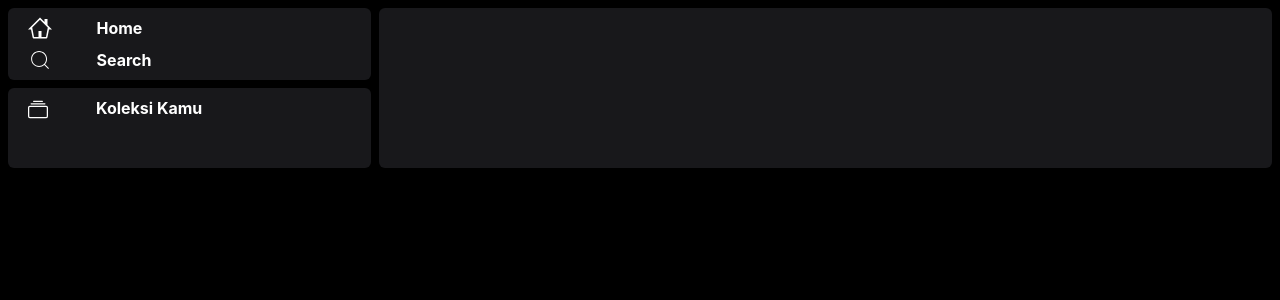
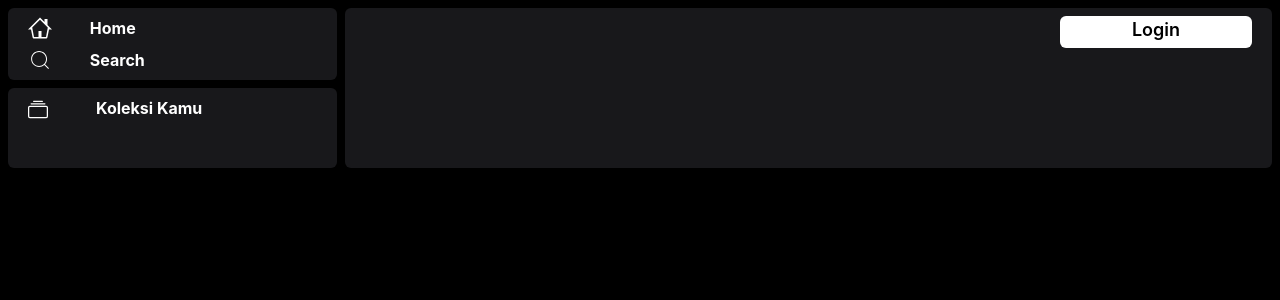
Before and after one commit to zakikurniawan27/spotifyClone-ReactApp, a React (Create React App) app: page / in a window 1280 px wide. Shown: the top 300 px of the page. Built offline with nearby package versions, Linux system fonts and the light colour scheme; some icons are missing.

Commit message:
add authenticate and login

```diff
--- a/package.json
+++ b/package.json
@@ -6,6 +6,7 @@
     "@testing-library/jest-dom": "^5.17.0",
     "@testing-library/react": "^13.4.0",
     "@testing-library/user-event": "^13.5.0",
+    "axios": "^1.6.2",
     "react": "^18.2.0",
     "react-dom": "^18.2.0",
     "react-icons": "^4.12.0",
--- a/src/App.js
+++ b/src/App.js
@@ -1,11 +1,14 @@
 import { Route, Routes } from "react-router-dom"
 import Home from "./pages/Home"
 import Search from "./pages/Search"
+import { useState } from "react";
 
 function App() {
+  const tokenLocalStorage = localStorage.getItem("token")
+  const [token, setToken] = useState(tokenLocalStorage)
   return (
     <Routes>
-      <Route path="/" element={<Home />}/>
+      <Route path="/" element={<Home token={token} setToken={setToken} tokenLocalStorage={tokenLocalStorage} />}/>
       <Route path="/search" element={<Search />}/>
     </Routes>
   );
--- /dev/null
+++ b/src/components/Header/Headers.jsx
@@ -0,0 +1,21 @@
+import ButtonLogin from "../button/ButtonLogin"
+
+const Headers = ({token, setToken, tokenLocalStorage}) =>{
+
+    const logout = () =>{
+        localStorage.removeItem("token")
+        setToken('')
+    }
+
+    return (
+        <div className="relative mt-2 flex justify-end mx-5">
+            {!token ?
+            <ButtonLogin token={token} setToken={setToken} tokenLocalStorage={tokenLocalStorage} />
+            :
+            <p className="text-white" onClick={()=> logout()}>Logout</p>
+            }
+        </div>
+    )
+}
+
+export default Headers
--- /dev/null
+++ b/src/components/button/ButtonLogin.jsx
@@ -0,0 +1,37 @@
+import { useEffect } from "react"
+
+const ButtonLogin = ({setToken, tokenLocalStorage}) =>{
+
+
+    const getToken = () => {
+        let urlParams = new URLSearchParams(window.location.hash.replace("#","?"));
+        let token = urlParams.get('access_token');
+    }
+
+    useEffect(() => {
+        const hash = window.location.hash
+
+
+        getToken()
+
+        if(!tokenLocalStorage && hash){
+            tokenLocalStorage = hash.substring(1).split("&").find(element => element.startsWith("access_token")).split("=")[1]
+
+            window.location.hash = ""
+            window.localStorage.setItem("token",tokenLocalStorage)
+            setToken(tokenLocalStorage)
+        }
+    },[])
+
+    return (
+        <div className="w-48 h-8 bg-white rounded-md text-lg font-semibold hover:shadow-sm hover:shadow-slate-300 cursor-pointer"
+        >
+            <a href=
+            {`${process.env.REACT_APP_AUTH_ENDPOINT}?client_id=${process.env.REACT_APP_CLIENT_ID}&redirect_uri=${process.env.REACT_APP_REDIRECT_URL}&response_type=token`}>
+                <p className="text-black text-center ">Login</p>
+            </a>
+        </div>
+    )
+}
+
+export default ButtonLogin
--- a/src/components/content/MainContent.jsx
+++ b/src/components/content/MainContent.jsx
@@ -1,7 +1,9 @@
-const MainContent = () =>{
+import Headers from "../Header/Headers"
+
+const MainContent = ({token, setToken, tokenLocalStorage}) =>{
     return(
         <div className="bg-zinc-900 row-span-3 col-span-5 rounded-md">
-
+            <Headers token={token} setToken={setToken} tokenLocalStorage={tokenLocalStorage} />
         </div>
     )
 }
--- a/src/pages/Home.jsx
+++ b/src/pages/Home.jsx
@@ -3,13 +3,13 @@ import ContentLeftOne from "../components/content/ContentLeftOne"
 import ContentLeftTwo from "../components/content/ContentLeftTwo"
 import MainContent from "../components/content/MainContent"
 
-const Home = () =>{
+const Home = ({token, setToken, tokenLocalStorage}) =>{
     return(
         <div className="bg-black h-screen">
             <div className="grid grid-rows-2 grid-flow-col gap-2 px-2 pt-2">
                 <ContentLeftOne/>
                 <ContentLeftTwo/>
-                <MainContent/>
+                <MainContent token={token} setToken={setToken} tokenLocalStorage={tokenLocalStorage} />
             </div>
         </div>
     )
```
Also changed, not shown: 2 other files (tests, documents, lock files or other folders).
